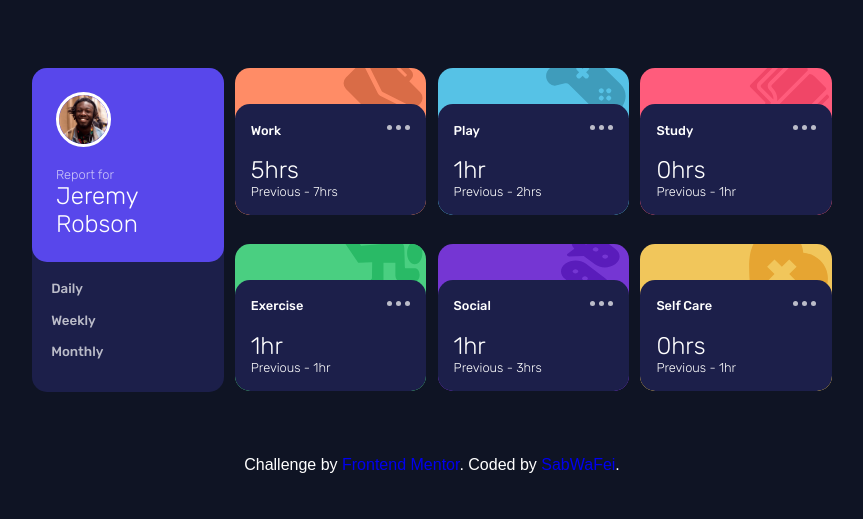
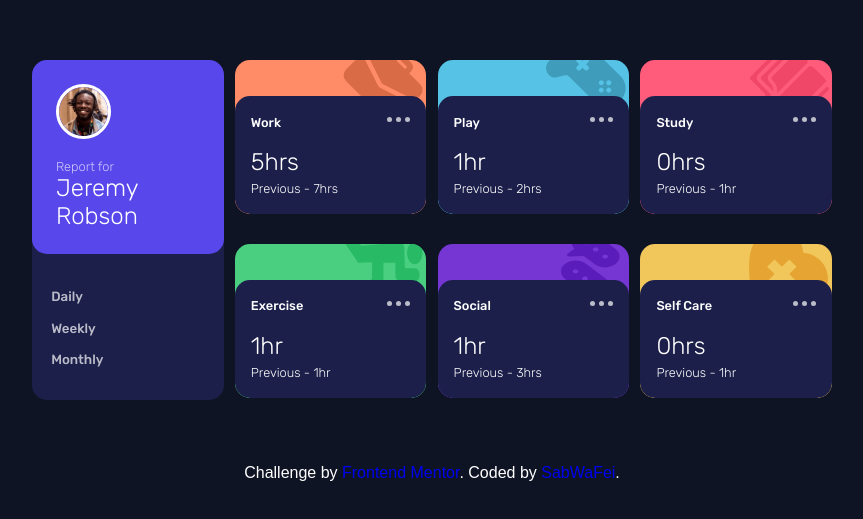
Before and after one commit to sabwafei/time-tracking-dashboard-main, a plain HTML site: page index.html in a window 1280 px wide. Shown: the part 137-656 px from the top of the page, without its empty margins (208-1071 px from the left). Drawn offline with Linux system fonts and the light colour scheme.

Commit message:
card text spacing
profile card sub menu spacing
card amount and state spacing

```diff
--- a/css/stylesheet.css
+++ b/css/stylesheet.css
@@ -196,6 +196,9 @@ button {
   justify-content: space-between;
   align-items: center;
 }
+.inner-bottom > * {
+  padding-bottom: 0.2em;
+}
 footer {
   color: white;
   text-align: center;
@@ -260,6 +263,7 @@ footer {
     align-items: flex-start;
   }
   .sub-menu {
+    padding-top: 1em;
     padding-left: 10%;
     flex-direction: column;
     justify-content: flex-start;
--- a/index.html
+++ b/index.html
@@ -57,13 +57,19 @@
             </div>
             <div class="inner-bottom">
               <h2 class="daily-current">5hrs</h2>
-              <p class="daily-previous">Previous - 7hrs</p>
+              <p class="daily-previous">
+                <span class="previous">Previous</span> - 7hrs
+              </p>
 
               <h2 class="weekly-current">32hrs</h2>
-              <p class="weekly-previous">Previous - 36hrs</p>
+              <p class="weekly-previous">
+                <span class="previous">Previous</span> - 36hrs
+              </p>
 
               <h2 class="monthly-current">103hrs</h2>
-              <p class="monthly-previous">Previous - 128hrs</p>
+              <p class="monthly-previous">
+                <span class="previous">Previous</span> - 128hrs
+              </p>
             </div>
           </div>
         </div>
@@ -87,13 +93,19 @@
             </div>
             <div class="inner-bottom">
               <h2 class="daily-current">1hr</h2>
-              <p class="daily-previous">Previous - 2hrs</p>
+              <p class="daily-previous">
+                <span class="previous">Previous</span> - 2hrs
+              </p>
 
               <h2 class="weekly-current">10hrs</h2>
-              <p class="weekly-previous">Previous - 8hrs</p>
+              <p class="weekly-previous">
+                <span class="previous">Previous</span> - 8hrs
+              </p>
 
               <h2 class="monthly-current">23hrs</h2>
-              <p class="monthly-previous">Previous - 29hrs</p>
+              <p class="monthly-previous">
+                <span class="previous">Previous</span> - 29hrs
+              </p>
             </div>
           </div>
         </div>
@@ -117,13 +129,19 @@
             </div>
             <div class="inner-bottom">
               <h2 class="daily-current">0hrs</h2>
-              <p class="daily-previous">Previous - 1hr</p>
+              <p class="daily-previous">
+                <span class="previous">Previous</span> - 1hr
+              </p>
 
               <h2 class="weekly-current">4hrs</h2>
-              <p class="weekly-previous">Previous - 7hrs</p>
+              <p class="weekly-previous">
+                <span class="previous">Previous</span> - 7hrs
+              </p>
 
               <h2 class="monthly-current">13hrs</h2>
-              <p class="monthly-previous">Previous - 19hrs</p>
+              <p class="monthly-previous">
+                <span class="previous">Previous</span> - 19hrs
+              </p>
             </div>
           </div>
         </div>
@@ -147,13 +165,19 @@
             </div>
             <div class="inner-bottom">
               <h2 class="daily-current">1hr</h2>
-              <p class="daily-previous">Previous - 1hr</p>
+              <p class="daily-previous">
+                <span class="previous">Previous</span> - 1hr
+              </p>
 
               <h2 class="weekly-current">4hrs</h2>
-              <p class="weekly-previous">Previous - 5hrs</p>
+              <p class="weekly-previous">
+                <span class="previous">Previous</span> - 5hrs
+              </p>
 
               <h2 class="monthly-current">11hrs</h2>
-              <p class="monthly-previous">Previous - 18hrs</p>
+              <p class="monthly-previous">
+                <span class="previous">Previous</span> - 18hrs
+              </p>
             </div>
           </div>
         </div>
@@ -177,13 +201,19 @@
             </div>
             <div class="inner-bottom">
               <h2 class="daily-current">1hr</h2>
-              <p class="daily-previous">Previous - 3hrs</p>
+              <p class="daily-previous">
+                <span class="previous">Previous</span> - 3hrs
+              </p>
 
               <h2 class="weekly-current">5hrs</h2>
-              <p class="weekly-previous">Previous - 10hrs</p>
+              <p class="weekly-previous">
+                <span class="previous">Previous</span> - 10hrs
+              </p>
 
               <h2 class="monthly-current">21hrs</h2>
-              <p class="monthly-previous">Previous - 23hrs</p>
+              <p class="monthly-previous">
+                <span class="previous">Previous</span> - 23hrs
+              </p>
             </div>
           </div>
         </div>
@@ -207,13 +237,19 @@
             </div>
             <div class="inner-bottom">
               <h2 class="daily-current">0hrs</h2>
-              <p class="daily-previous">Previous - 1hr</p>
+              <p class="daily-previous">
+                <span class="previous">Previous</span> - 1hr
+              </p>
 
               <h2 class="weekly-current">2hrs</h2>
-              <p class="weekly-previous">Previous - 2hrs</p>
+              <p class="weekly-previous">
+                <span class="previous">Previous</span> - 2hrs
+              </p>
 
               <h2 class="monthly-current">7hrs</h2>
-              <p class="monthly-previous">Previous - 11hrs</p>
+              <p class="monthly-previous">
+                <span class="previous">Previous</span> - 11hrs
+              </p>
             </div>
           </div>
         </div>
```
